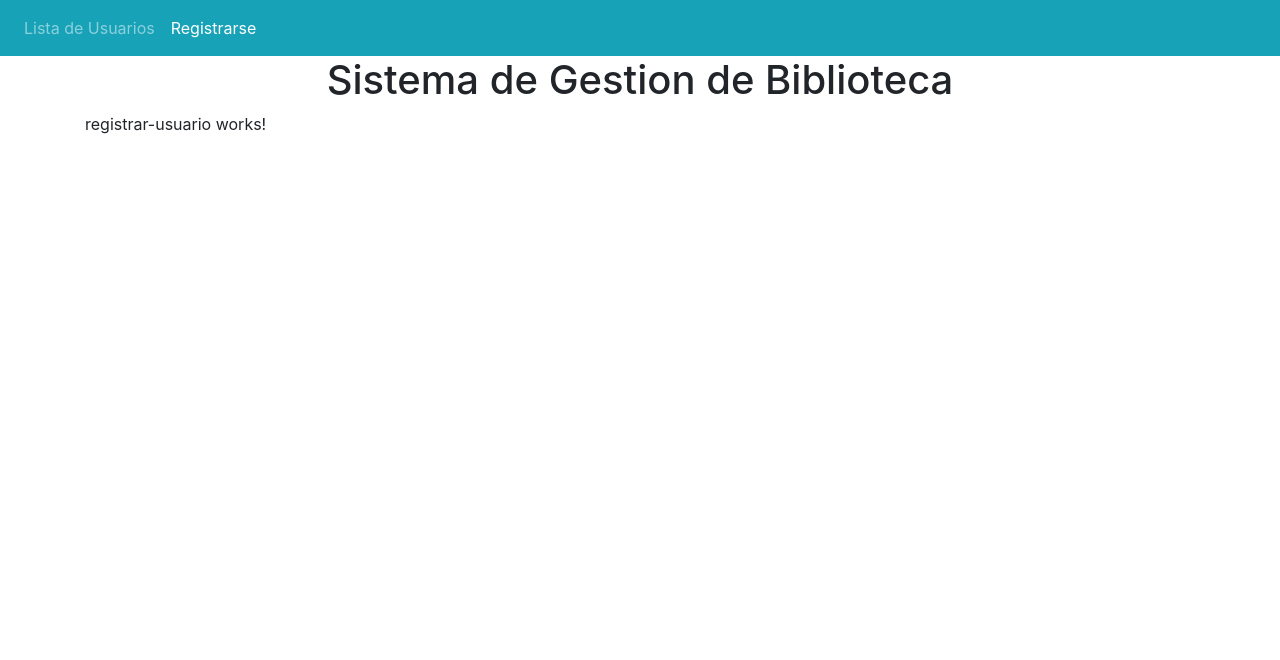
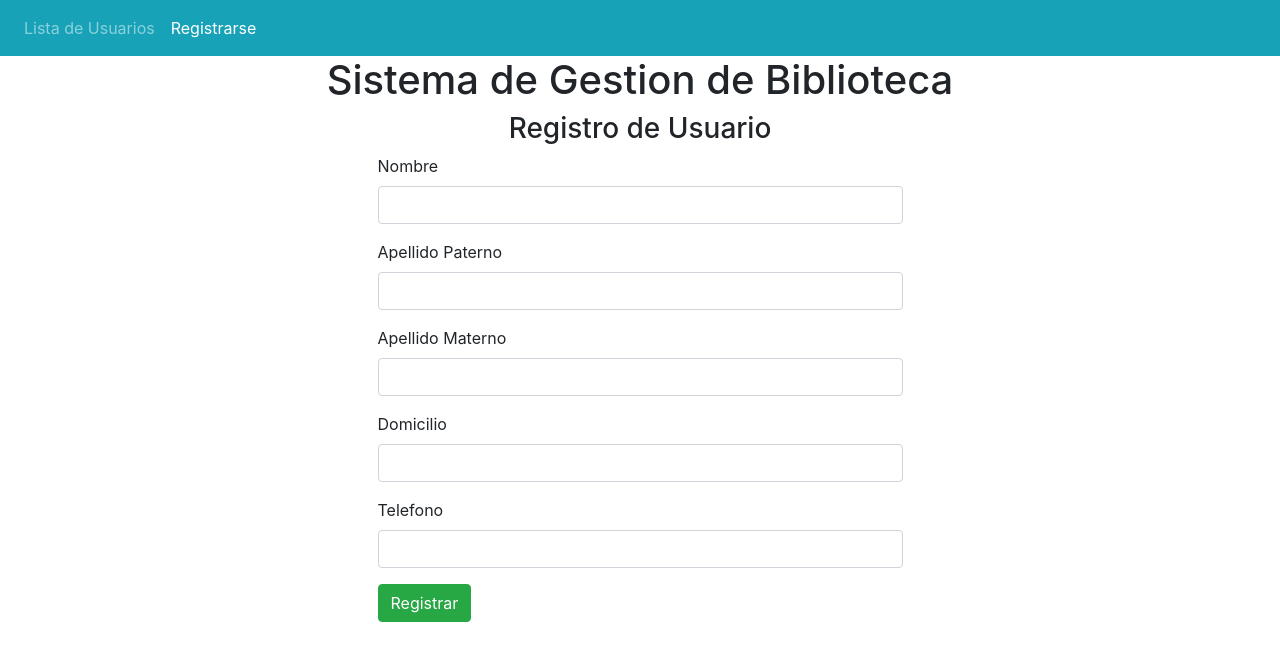
Before and after one commit to SebatianLedesma/Library, an Angular app: page /registrar-usuario in a window 1280 px wide. Shown: the top 660 px of the page. Built offline with nearby package versions, Linux system fonts and the light colour scheme.

Commit message:
Se agrego formulario ususario

```diff
--- a/src/app/app.module.ts
+++ b/src/app/app.module.ts
@@ -6,6 +6,7 @@ import { AppComponent } from './app.component';
 import { ListaUsuariosComponent } from './lista-usuarios/lista-usuarios.component';
 import {HttpClientModule} from '@angular/common/http';
 import { RegistrarUsuarioComponent } from './registrar-usuario/registrar-usuario.component';
+import { FormsModule } from '@angular/forms';
 
 @NgModule({
   declarations: [
@@ -16,7 +17,8 @@ import { RegistrarUsuarioComponent } from './registrar-usuario/registrar-usuario
   imports: [
     BrowserModule,
     AppRoutingModule,
-    HttpClientModule
+    HttpClientModule,
+    FormsModule
 
   ],
   providers: [],
--- a/src/app/registrar-usuario/registrar-usuario.component.html
+++ b/src/app/registrar-usuario/registrar-usuario.component.html
@@ -1 +1,48 @@
-<p>registrar-usuario works!</p>
+<div class = "col-md-6 offset-md-3">
+  <h3 class="text-center">Registro de Usuario</h3>
+  <form (ngSubmit)="onSubmit()">
+    <div class="form-group">
+      <label>Nombre</label>
+      <input type="text"
+      class="form-control"
+      id="nombre"
+      [(ngModel)] = "usuario.name"
+      name="nombre">
+    </div>
+    <div class="form-group">
+      <label>Apellido Paterno</label>
+      <input type="text"
+      class="form-control"
+      id="apellidoP"
+      [(ngModel)] = "usuario.last_name_p"
+      name="apellidoP">
+    </div>
+    <div class="form-group">
+      <label>Apellido Materno</label>
+      <input type="text"
+      class="form-control"
+      id="apellidoM"
+      [(ngModel)] = "usuario.last_name_m"
+      name="apellidoM">
+    </div>
+    <div class="form-group">
+      <label>Domicilio</label>
+      <input type="text"
+      class="form-control"
+      id="domicilio"
+      [(ngModel)] = "usuario.name"
+      name="domicilio">
+    </div>
+    <div class="form-group">
+      <label>Telefono</label>
+      <input type="text"
+      class="form-control"
+      id="telefono"
+      [(ngModel)] = "usuario.tel"
+      name="nombre">
+    </div>
+
+    <button class="btn btn-success">Registrar</button>
+
+  </form>
+</div>
--- a/src/app/registrar-usuario/registrar-usuario.component.ts
+++ b/src/app/registrar-usuario/registrar-usuario.component.ts
@@ -1,4 +1,5 @@
 import { Component, OnInit } from '@angular/core';
+import { Usuario } from '../usuario';
 
 @Component({
   selector: 'app-registrar-usuario',
@@ -7,9 +8,14 @@ import { Component, OnInit } from '@angular/core';
 })
 export class RegistrarUsuarioComponent implements OnInit {
 
+  usuario : Usuario = new Usuario();
   constructor() { }
 
   ngOnInit(): void {
   }
 
+  onSubmit(){
+    console.log(this.usuario);
+  }
+
 }
```
